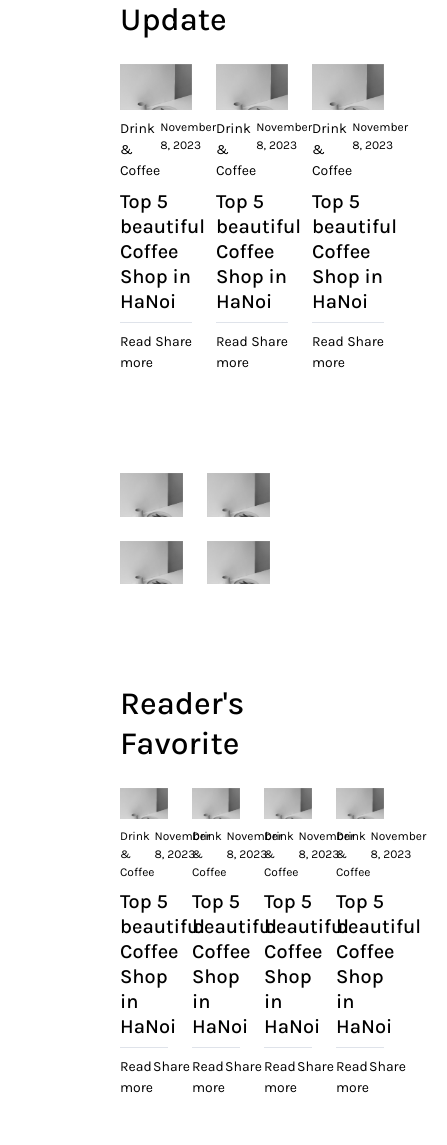
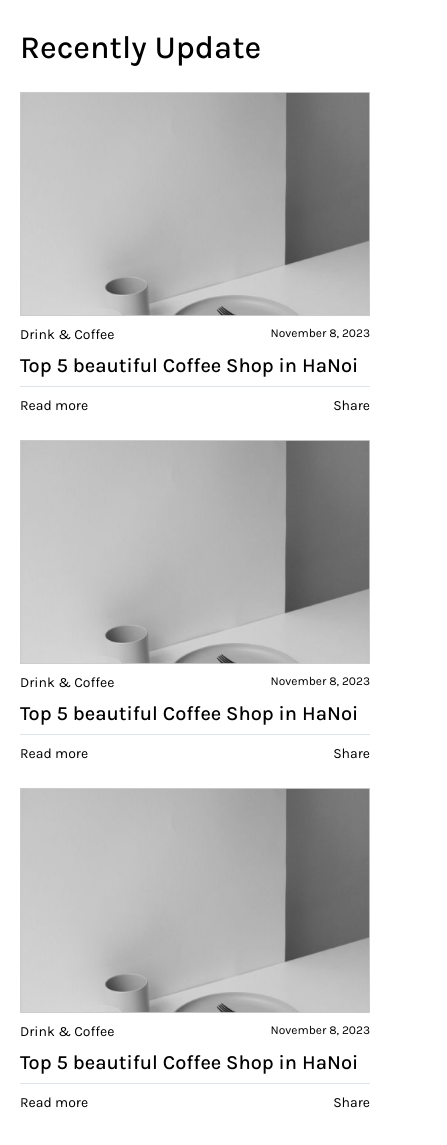
Before and after one commit to Nthuyduong/my_blog, a React (Create React App) app: page / in a window 390 px wide. Shown: the part 852-1997 px from the top of the page, 447 px wide, since content can reach past the window. Built offline with nearby package versions, Linux system fonts and the light colour scheme.

Commit message:
responsive for homepage

```diff
--- a/src/pages/article_detail.js
+++ b/src/pages/article_detail.js
@@ -88,7 +88,81 @@ const Article = () => {
                             </div>
                         </div>
                         <div className="comment p-60">
-                            <div className="heading_3 mb-4">Comments</div>
+                            <div className="flex">
+                                <div className="heading_3 mb-4">Comments</div>
+                                <div className="ml-auto">
+                                    <select className="cmt-select">
+                                        <option value="">Newest comments</option>
+                                        <option value="">Oldest comments</option>
+                                    </select>
+                                </div>
+                            </div>
+                            <div className="comment-main">
+                                <div className="flex">
+                                    <div className="flex">
+                                        <div className="mr-2">
+                                            <img className="w-full" src="./img/article/avata.jpg" alt="smile" loading="lazy"/>
+                                        </div>
+                                        <div>
+                                            <div>3 days ago</div>
+                                            <div className="medium_text">Nthuyduong</div>
+                                        </div>
+                                    </div>
+                                    <div className="flex ml-auto">
+                                        <div>10</div>
+                                        <div>heart</div>
+                                    </div>
+                                </div>
+                                <div className="mt-2">
+                                    Baking time will vary if you change the pan size. Every oven is different so I can’t say
+                                    for certain what you’ll need to adjust it to. Be  sure to check on the cakes while they are baking.
+                                </div>
+                            </div>
+                            <div className="comment-border"></div>
+                            <div className="comment-main">
+                                <div className="flex">
+                                    <div className="flex">
+                                        <div className="mr-2">
+                                            <img className="w-full" src="./img/article/avata.jpg" alt="smile" loading="lazy"/>
+                                        </div>
+                                        <div>
+                                            <div>3 days ago</div>
+                                            <div className="medium_text">Nthuyduong</div>
+                                        </div>
+                                    </div>
+                                    <div className="flex ml-auto">
+                                        <div>10</div>
+                                        <div>heart</div>
+                                    </div>
+                                </div>
+                                <div className="mt-2">
+                                    Baking time will vary if you change the pan size. Every oven is different so I can’t say
+                                    for certain what you’ll need to adjust it to. Be  sure to check on the cakes while they are baking.
+                                </div>
+                            </div>
+                            <div className="comment-border"></div>
+                            <div className="comment-main">
+                                <div className="flex">
+                                    <div className="flex">
+                                        <div className="mr-2">
+                                            <img className="w-full" src="./img/article/avata.jpg" alt="smile" loading="lazy"/>
+                                        </div>
+                                        <div>
+                                            <div>3 days ago</div>
+                                            <div className="medium_text">Nthuyduong</div>
+                                        </div>
+                                    </div>
+                                    <div className="flex ml-auto">
+                                        <div>10</div>
+                                        <div>heart</div>
+                                    </div>
+                                </div>
+                                <div className="mt-2">
+                                    Baking time will vary if you change the pan size. Every oven is different so I can’t say
+                                    for certain what you’ll need to adjust it to. Be  sure to check on the cakes while they are baking.
+                                </div>
+                            </div>
+                            <div className="comment-border"></div>
                             <div className="comment-main">
                                 <div className="flex">
                                     <div className="flex">
@@ -111,6 +185,8 @@ const Article = () => {
                                 </div>
                             </div>
                         </div>
+                        {/*Leave a comment*/}
+                        <div></div>
                     </div>
                     <div className="col-span-1"></div>
                     <div className="col-span-3 article-sidebar">
--- a/src/pages/home.js
+++ b/src/pages/home.js
@@ -11,7 +11,7 @@ const Home = () => {
                 <div className="recently-update">
                     <div className="heading_3 mb-4">Recently Update</div>
                     <div className="grid grid-cols-12 gap-4 recently-update-blog">
-                        <div className="col-span-4">
+                        <div className="col-span-12 md:col-span-4">
                             <div>
                                 <img className="w-100" src="./img/home/article.jpg" alt="smile" loading="lazy"/>
                             </div>
@@ -29,7 +29,7 @@ const Home = () => {
                                 </div>
                             </div>
                         </div>
-                        <div className="col-span-4">
+                        <div className="col-span-12 md:col-span-4">
                             <div>
                                 <img className="w-100" src="./img/home/article.jpg" alt="smile" loading="lazy"/>
                             </div>
@@ -47,7 +47,7 @@ const Home = () => {
                                 </div>
                             </div>
                         </div>
-                        <div className="col-span-4">
+                        <div className="col-span-12 md:col-span-4">
                             <div>
                                 <img className="w-100" src="./img/home/article.jpg" alt="smile" loading="lazy"/>
                             </div>
@@ -69,16 +69,16 @@ const Home = () => {
                 </div>
                 <div className="category-destination">
                     <div className="grid grid-cols-4 gap-4">
-                        <div className="col-span-2">
+                        <div className="col-span-4 md:col-span-2">
                             <img className="w-full" src="./img/home/category.jpg" alt="smile" loading="lazy"/>
                         </div>
-                        <div className="col-span-2">
+                        <div className="col-span-4 md:col-span-2">
                             <img className="w-full" src="./img/home/category.jpg" alt="smile" loading="lazy"/>
                         </div>
-                        <div className="col-span-2">
+                        <div className="col-span-4 md:col-span-2">
                             <img className="w-full" src="./img/home/category.jpg" alt="smile" loading="lazy"/>
                         </div>
-                        <div className="col-span-2">
+                        <div className="col-span-4 md:col-span-2">
                             <img className="w-full" src="./img/home/category.jpg" alt="smile" loading="lazy"/>
                         </div>
                     </div>
@@ -86,7 +86,7 @@ const Home = () => {
                 <div className="p-100">
                     <div className="heading_3 mb-4">Reader's Favorite</div>
                     <div className="grid grid-cols-12 gap-4 recently-update-blog">
-                        <div className="col-span-3">
+                        <div className="col-span-12 md:col-span-6 lg:col-span-3">
                             <div>
                                 <img className="w-100" src="./img/home/article.jpg" alt="smile" loading="lazy"/>
                             </div>
@@ -104,7 +104,7 @@ const Home = () => {
                                 </div>
                             </div>
                         </div>
-                        <div className="col-span-3">
+                        <div className="col-span-12 md:col-span-6 lg:col-span-3">
                             <div>
                                 <img className="w-100" src="./img/home/article.jpg" alt="smile" loading="lazy"/>
                             </div>
@@ -122,7 +122,7 @@ const Home = () => {
                                 </div>
                             </div>
                         </div>
-                        <div className="col-span-3">
+                        <div className="col-span-12 md:col-span-6 lg:col-span-3">
                             <div>
                                 <img className="w-100" src="./img/home/article.jpg" alt="smile" loading="lazy"/>
                             </div>
@@ -140,7 +140,7 @@ const Home = () => {
                                 </div>
                             </div>
                         </div>
-                        <div className="col-span-3">
+                        <div className="col-span-12 md:col-span-6 lg:col-span-3">
                             <div>
                                 <img className="w-100" src="./img/home/article.jpg" alt="smile" loading="lazy"/>
                             </div>
--- a/src/styles/app.scss
+++ b/src/styles/app.scss
@@ -77,8 +77,8 @@ $small_text: 12px;
   font-family: 'Karla', sans-serif;
 }
 .container-fluid{
-  padding-left: 120px;
-  padding-right: 120px;
+  padding-left: 20px;
+  padding-right: 20px;
 }
 .p-60{
   padding-top: 60px;
@@ -93,8 +93,8 @@ $small_text: 12px;
   margin-bottom: 60px;
 }
 .nav_blog{
-  padding-left: 120px;
-  padding-right: 120px;
+  padding-left: 20px;
+  padding-right: 20px;
   .nav-blog-inner{
     border-bottom: 1px solid #DFE3EA;
   }
@@ -111,7 +111,7 @@ $small_text: 12px;
   margin-top: 60px;
 }
 .blog-footer{
-  padding: 0 120px;
+  padding: 0 20px;
   .blog-footer-inner{
     padding: 40px 0;
     border-top: 1px solid #DFE3EA;
@@ -125,3 +125,16 @@ $small_text: 12px;
     }
   }
 }
+@media only screen and (min-width: 768px) {
+  .container-fluid{
+    padding-left: 120px;
+    padding-right: 120px;
+  }
+  .nav_blog {
+    padding-left: 120px;
+    padding-right: 120px;
+  }
+  .blog-footer {
+    padding: 0 120px;
+  }
+}
--- a/src/styles/article.scss
+++ b/src/styles/article.scss
@@ -17,6 +17,19 @@
     }
   }
 }
+.main-article{
+  padding-bottom: 60px;
+  border-bottom: 1px solid #DFE3EA;
+}
 .comment{
-
+  .comment-main{
+    padding: 24px 0;
+  }
+  .comment-border{
+    border-bottom: 1px solid #DFE3EA;
+  }
+  .cmt-select{
+    border: 1px solid #DFE3EA;
+    padding: 8px 8px;
+  }
 }
```
